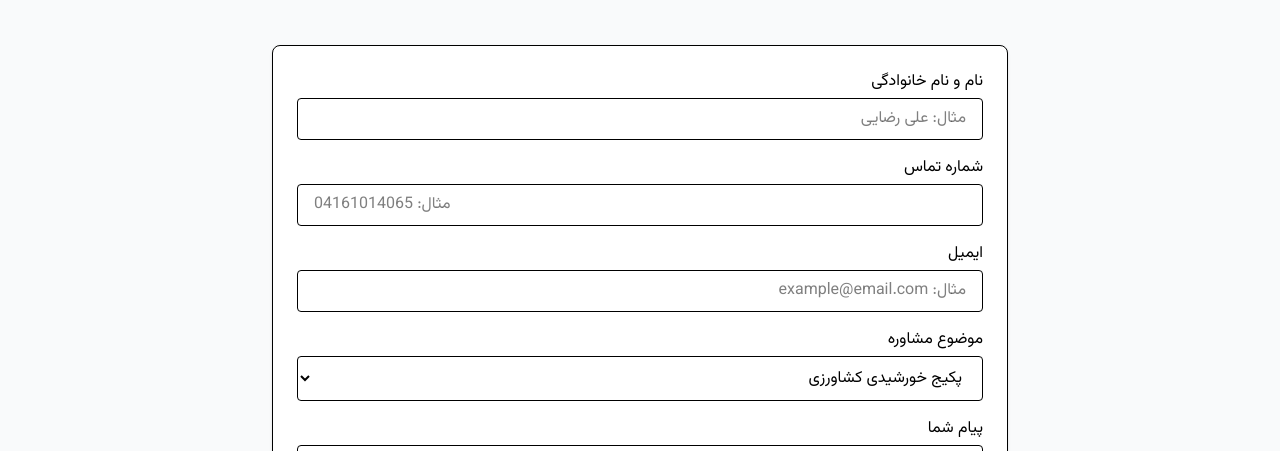
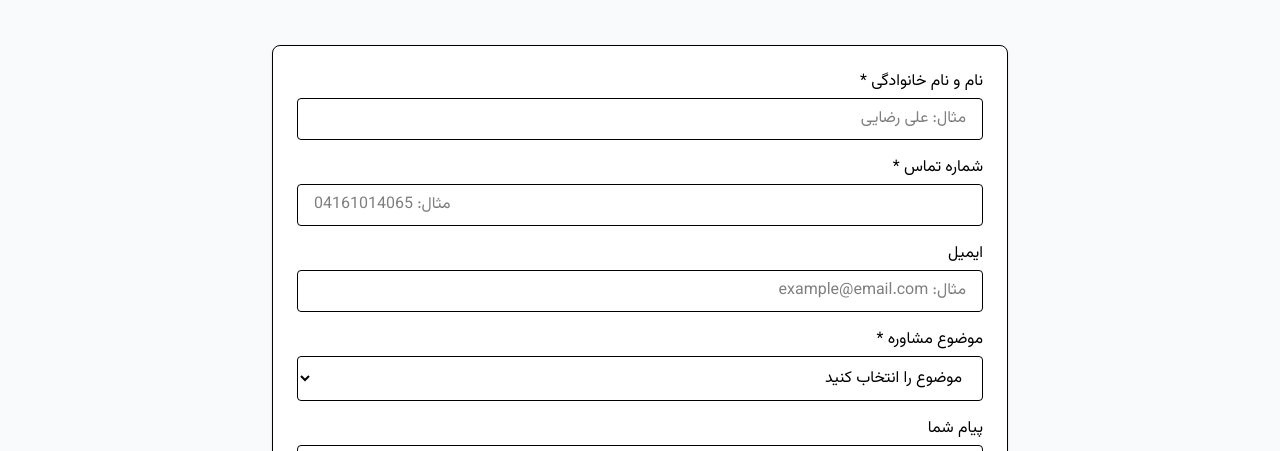
Before and after one commit to peywasti/kvgreen-website, a Next.js app: page /request in a window 1280 px wide. Shown: the part 354-805 px from the top of the page. Built offline with nearby package versions, Linux system fonts and the light colour scheme.

Commit message:
send form to email

```diff
--- a/app/request/page.tsx
+++ b/app/request/page.tsx
@@ -1,4 +1,60 @@
-export default function ContactPage() {
+'use client';
+
+import { useState } from 'react';
+
+export default function RequestPage() {
+  const [formData, setFormData] = useState({
+    name: '',
+    email: '',
+    phone: '',
+    subject: '',
+    message: ''
+  });
+  const [isSubmitting, setIsSubmitting] = useState(false);
+  const [submitMessage, setSubmitMessage] = useState('');
+
+  const handleChange = (e: React.ChangeEvent<HTMLInputElement | HTMLTextAreaElement | HTMLSelectElement>) => {
+    setFormData({
+      ...formData,
+      [e.target.name]: e.target.value
+    });
+  };
+
+  const handleSubmit = async (e: React.FormEvent) => {
+    e.preventDefault();
+    setIsSubmitting(true);
+    setSubmitMessage('');
+
+    try {
+      // Send form data to your backend API
+      const response = await fetch('/api/forms', {
+        method: 'POST',
+        headers: {
+          'Content-Type': 'application/json',
+        },
+        body: JSON.stringify(formData),
+      });
+
+      if (response.ok) {
+        setSubmitMessage('درخواست شما با موفقیت ارسال شد. به زودی با شما تماس خواهیم گرفت.');
+        setFormData({
+          name: '',
+          email: '',
+          phone: '',
+          subject: '',
+          message: ''
+        });
+      } else {
+        throw new Error('Failed to send message');
+      }
+    } catch (error) {
+      console.error('Request form submission error:', error);
+      setSubmitMessage('متاسفانه خطایی رخ داد. لطفا دوباره تلاش کنید یا با شماره تلفن تماس بگیرید.');
+    } finally {
+      setIsSubmitting(false);
+    }
+  };
+
   return (
     <div className="space-y-16">
 
@@ -12,14 +68,25 @@ export default function ContactPage() {
 
       {/* فرم مشاوره */}
       <section className="max-w-3xl mx-auto px-4">
-        <form className="bg-white border rounded-lg shadow-sm p-6 space-y-4">
+        <div className="bg-white border rounded-lg shadow-sm p-6">
+          {submitMessage && (
+            <div className={`p-4 rounded-md mb-6 ${submitMessage.includes('موفقیت') ? 'bg-green-50 text-green-800 border border-green-200' : 'bg-red-50 text-red-800 border border-red-200'}`}>
+              {submitMessage}
+            </div>
+          )}
+
+          <form onSubmit={handleSubmit} className="space-y-4">
 
             {/* نام و نام خانوادگی */}
             <div>
-            <label className="block mb-1 font-medium" htmlFor="name">نام و نام خانوادگی</label>
+              <label className="block mb-1 font-medium" htmlFor="name">نام و نام خانوادگی *</label>
               <input
                 type="text"
                 id="name"
+                name="name"
+                value={formData.name}
+                onChange={handleChange}
+                required
                 placeholder="مثال: علی رضایی"
                 className="w-full border px-4 py-2 rounded focus:outline-none focus:ring-2 focus:ring-green-500"
               />
@@ -27,10 +94,14 @@ export default function ContactPage() {
 
             {/* شماره تماس */}
             <div>
-            <label className="block mb-1 font-medium" htmlFor="phone">شماره تماس</label>
+              <label className="block mb-1 font-medium" htmlFor="phone">شماره تماس *</label>
               <input
                 type="tel"
                 id="phone"
+                name="phone"
+                value={formData.phone}
+                onChange={handleChange}
+                required
                 placeholder="مثال: 04161014065"
                 className="w-full border px-4 py-2 rounded focus:outline-none focus:ring-2 focus:ring-green-500"
               />
@@ -42,6 +113,9 @@ export default function ContactPage() {
               <input
                 type="email"
                 id="email"
+                name="email"
+                value={formData.email}
+                onChange={handleChange}
                 placeholder="مثال: example@email.com"
                 className="w-full border px-4 py-2 rounded focus:outline-none focus:ring-2 focus:ring-green-500"
               />
@@ -49,17 +123,24 @@ export default function ContactPage() {
 
             {/* نوع مشاوره / محصول */}
             <div>
-            <label className="block mb-1 font-medium" htmlFor="topic">موضوع مشاوره</label>
+              <label className="block mb-1 font-medium" htmlFor="subject">موضوع مشاوره *</label>
               <select
-              id="topic"
+                id="subject"
+                name="subject"
+                value={formData.subject}
+                onChange={handleChange}
+                required
                 className="w-full border px-4 py-2 rounded focus:outline-none focus:ring-2 focus:ring-green-500"
               >
-              <option>پکیج خورشیدی کشاورزی</option>
-              <option>پکیج خورشیدی صنعتی</option>
-              <option>پکیج خورشیدی خانگی</option>
-              <option>سیستم‌های هیبرید و ذخیره‌سازی</option>
-              <option>ایستگاه شارژ خودرو برقی</option>
-              <option>تجهیزات پرتابل و گردشگری</option>
+                <option value="">موضوع را انتخاب کنید</option>
+                <option value="پکیج خورشیدی کشاورزی">پکیج خورشیدی کشاورزی</option>
+                <option value="پکیج خورشیدی صنعتی">پکیج خورشیدی صنعتی</option>
+                <option value="پکیج خورشیدی خانگی">پکیج خورشیدی خانگی</option>
+                <option value="سیستم‌های هیبرید و ذخیره‌سازی">سیستم‌های هیبرید و ذخیره‌سازی</option>
+                <option value="ایستگاه شارژ خودرو برقی">ایستگاه شارژ خودرو برقی</option>
+                <option value="تجهیزات پرتابل و گردشگری">تجهیزات پرتابل و گردشگری</option>
+                <option value="مشاوره">مشاوره عمومی</option>
+                <option value="سایر">سایر</option>
               </select>
             </div>
 
@@ -68,6 +149,9 @@ export default function ContactPage() {
               <label className="block mb-1 font-medium" htmlFor="message">پیام شما</label>
               <textarea
                 id="message"
+                name="message"
+                value={formData.message}
+                onChange={handleChange}
                 rows={5}
                 placeholder="توضیحات یا سوالات خود را وارد کنید..."
                 className="w-full border px-4 py-2 rounded focus:outline-none focus:ring-2 focus:ring-green-500"
@@ -78,19 +162,21 @@ export default function ContactPage() {
             <div className="text-center">
               <button
                 type="submit"
-              className="bg-green-600 text-white px-6 py-3 rounded hover:bg-green-700 transition"
+                disabled={isSubmitting}
+                className="bg-green-600 text-white px-6 py-3 rounded hover:bg-green-700 transition disabled:opacity-50 disabled:cursor-not-allowed"
               >
-              ارسال درخواست
+                {isSubmitting ? 'در حال ارسال...' : 'ارسال درخواست'}
               </button>
             </div>
 
           </form>
+        </div>
 
         {/* اطلاعات تماس اضافی */}
         <div className="text-center text-gray-700 mt-8 space-y-2">
           <p>📱 شماره تماس: 04161014065</p>
-          <p>📍 موقعیت دفتر: تبریز – خیابان امام – مجتمع تجاری عتیق – بلوک A طبقه 2 واحد 1</p>
-          <p>📃 دانلود کاتالوگ‌ها: <a href="/catalogs" className="text-green-600 hover:underline">اینجا کلیک کنید</a></p>
+          <p>📍 موقعیت دفتر: تبریز – خیابان امام – مجتمع تجاری عتیق – بلوک A طبقه ۲ واحد ۱</p>
+          <p>📃 دانلود کاتالوگ‌ها: <a href="/catalogs" className="text-green-700 hover:underline">اینجا کلیک کنید</a></p>
         </div>
       </section>
     </div>
```
Lines whose indentation alone changed are shown as unchanged.
